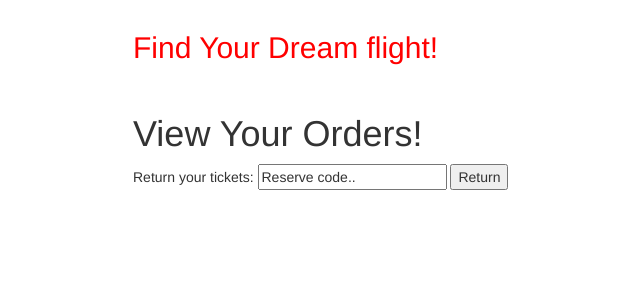
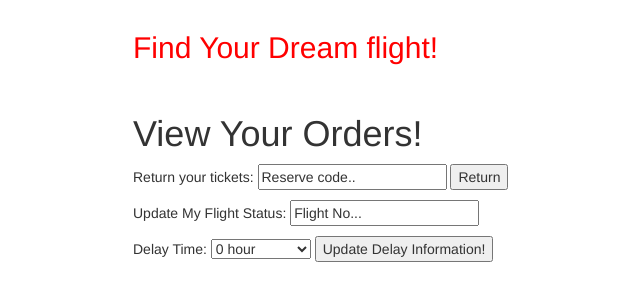
Before and after one commit to Qingliny/Database-for-an-airline-reservation-and-query-system, a Flask app: template templates/order.html in a window 1280 px wide. Shown: the part 161-462 px from the top of the page, without its empty margins (272-912 px from the left). Run offline with Flask 2, Linux system fonts and the light colour scheme; the template is opened without the code that fills it, so the values that code supplies are empty; some libraries are stand-ins or nearby versions.

Commit message:
Add files via upload

```diff
--- a/templates/order.html
+++ b/templates/order.html
@@ -80,6 +80,23 @@
     onblur="if (value ==''){value='Reserve code..'}" > <input type="submit" value="Return">
 </p>
 </form>
+
+<form method="POST" action="/update">
+<p>Update My Flight Status: <input type="text" name="update_flight" value="Flight No..."
+    onfocus="if (value =='Flight No...'){value =''}"
+    onblur="if (value ==''){value='Flight No...'}">
+</p>
+<p>Delay Time:
+      <select name="delay_time" value="time" style="width: 100px">
+      <option value="0 hour">0 hour</option>
+      <option value="0.5 hour">0.5 hour</option>
+      <option value="1 hour">1 hour</option>
+      <option value="2 hours">2 hours</option>
+      <option value="3 hours">3 hours</option>
+      <option value="4 hours">4 hours</option>
+      </select>    <input type="submit" value="Update Delay Information!">
+    </p>
+</form>
 </body>
 
 
```
